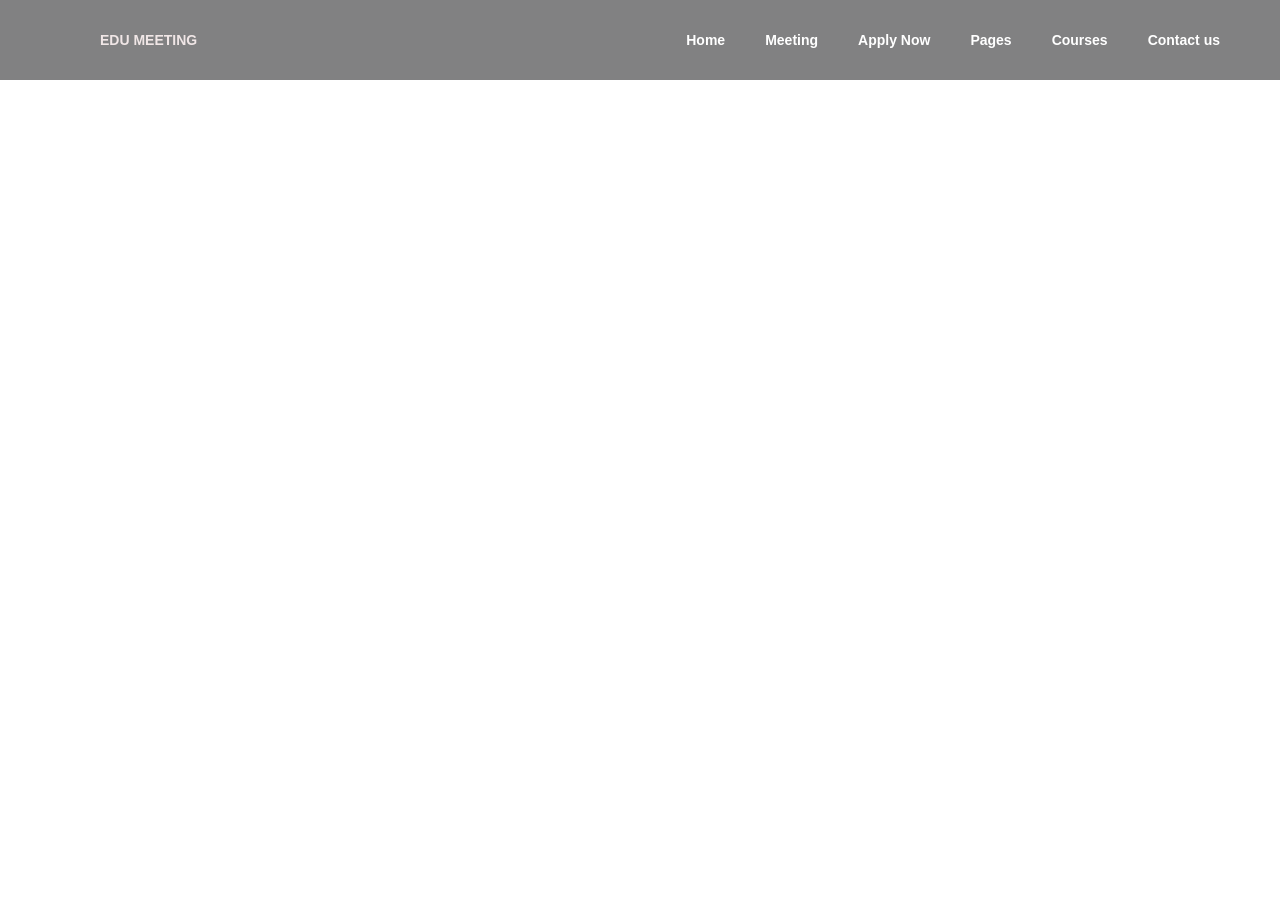
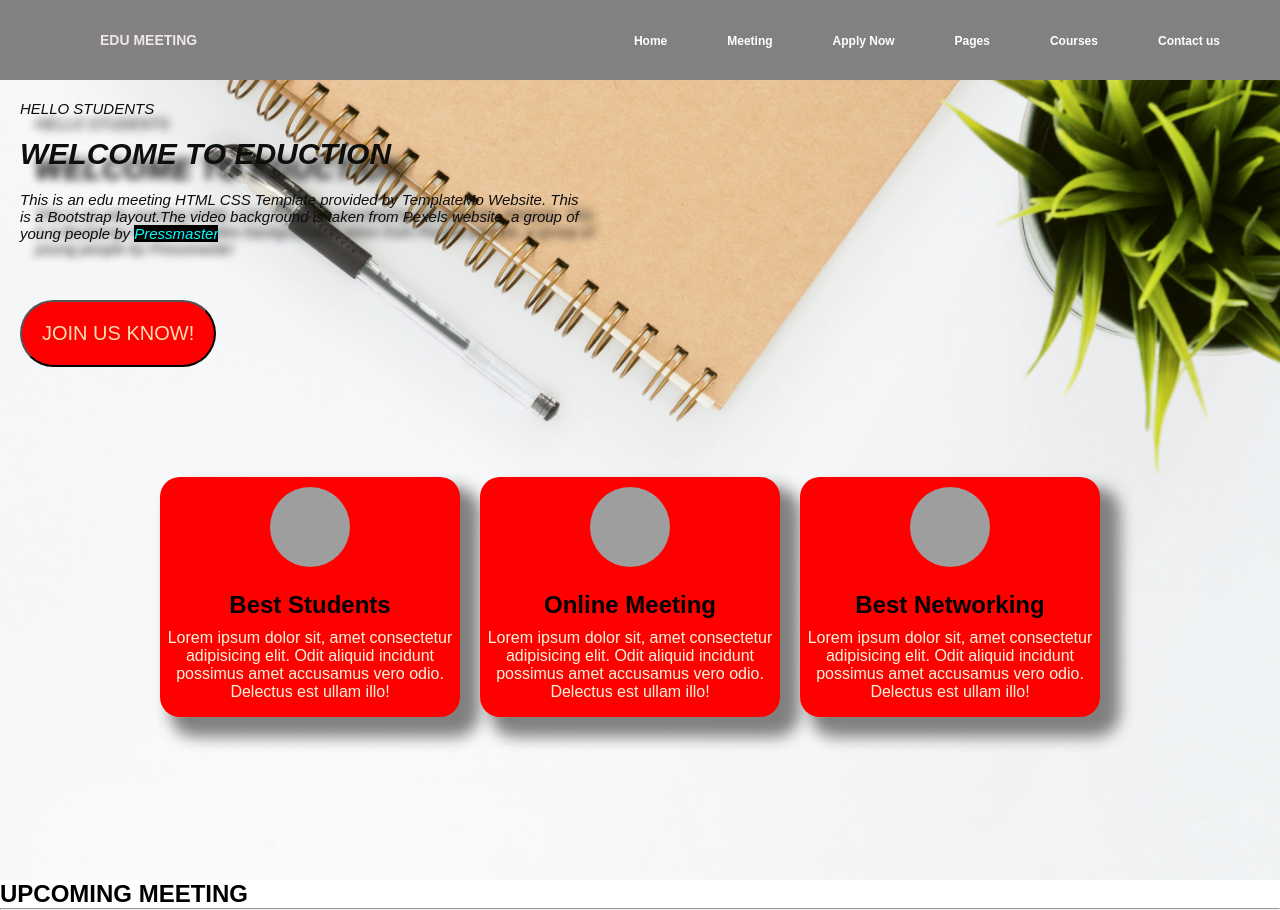
Before and after one commit to nikhil0441/Single-Page, a plain HTML site: page index.html in a window 1280 px wide. Before the commit the page ends 800 px from the top, so only its background shows below. Drawn offline with Linux system fonts and the light colour scheme; grey boxes are pictures that could not be loaded.

Commit message:
added html and css

```diff
--- a/index.html
+++ b/index.html
@@ -13,7 +13,7 @@
          <div class="logo">EDU MEETING</div>
             <ul class="nav_item">
                 <li><a href="#home">Home</a></li>
-                <li><a href="">Meeting</a></li>
+                <li><a href="#meeting">Meeting</a></li>
                 <li><a href="">Apply Now</a></li>
                 <li><a href="">Pages</a></li>
                 <li><a href="">Courses</a> </li>
@@ -23,9 +23,40 @@
     </header>
     <main>
             <section id="home">
-             <div>
+             <div class="home_item">
+                <p>HELLO STUDENTS</p>
+                <p class="heading"><strong>WELCOME TO EDUCTION</strong></h1>
+                <p>This is an edu meeting HTML CSS Template provided by TemplateMo Website. This is a Bootstrap layout.The video background is taken from Pexels website ,a group of young people by <mark>Pressmaster</mark></p>
+             </div>
+             <button>JOIN US KNOW!</button>
+
+<div class="card">
+
+             <div class="card_item">
+                <img src="https://i.pinimg.com/736x/8e/f8/55/8ef855f46702650f9c4f529d537d7d97.jpg" alt="">
+                <h1>Best Students</h1>
+                <p>Lorem ipsum dolor sit, amet consectetur adipisicing elit. Odit aliquid incidunt possimus amet accusamus vero odio. Delectus est ullam illo!</p>
+             </div>
+             <div class="card_item">
+                <img src="https://encrypted-tbn0.gstatic.com/images?q=tbn:ANd9GcTYKYRtzHIBMQKsoJAb-wJThGsHAlDfulamlw&s" alt="">
+                <h1>Online Meeting</h1>
+                <p>Lorem ipsum dolor sit, amet consectetur adipisicing elit. Odit aliquid incidunt possimus amet accusamus vero odio. Delectus est ullam illo!</p>
+             </div>
+             <div class="card_item">
+                <img src="https://encrypted-tbn0.gstatic.com/images?q=tbn:ANd9GcTIZB-iCY6zJo0wdVWCCKWNQ-_9H94la_4TDg&s" alt="">
+                <h1>Best Networking</h1>
+                <p>Lorem ipsum dolor sit, amet consectetur adipisicing elit. Odit aliquid incidunt possimus amet accusamus vero odio. Delectus est ullam illo!</p>
+             </div>
+</div>
+            </section>
+            <section id="meeting">
+           <div class="meetings">
+             <h1>UPCOMING MEETING</h1>
+             <hr>
+             <div >
 
              </div>
+           </div>
             </section>
 
     </main>
--- a/style.css
+++ b/style.css
@@ -3,6 +3,7 @@
     padding: 0px;
     box-sizing: border-box;
     font-family: Arial, Helvetica, sans-serif;
+    scroll-behavior: smooth;
 }
 
 #navbar{
@@ -10,9 +11,11 @@
     display: flex;
     justify-content: space-between;
     align-items: center;
+   position: relative;
     background-color: rgba(46, 46, 47, 0.6);
     padding: 10px 20px;
     flex-wrap: wrap;
+    /* position: ; */
 }
 #navbar .logo{
     padding-left: 80px;
@@ -24,7 +27,7 @@
 #navbar  .nav_item{
 
     display: flex;
-    gap: 40px;
+    gap: 60px;
     color: white;
     font-size: 14px;
     font-weight: bold;
@@ -33,7 +36,79 @@
 }
 #navbar a{
     color: white;
-    font-size: 14px;
+    font-size: 12px;
     font-weight: bold;
     text-decoration: none;
 }
+#navbar a:hover{
+    color: aqua;
+    background-color: black;
+    border-radius: 1px;
+    padding: auto;
+
+}
+#home{
+    color: rgb(14, 14, 14);
+    width: 100%;
+    height: 100vh;
+    background-image: url(/pexels-tirachard-kumtanom-112571-733852.jpg);
+    background-size: cover;
+    background-repeat: no-repeat;
+    background-color: black;
+
+
+}
+#home .home_item{
+    width: 600px;
+    height: 200px;
+    /* background-color: aqua; */
+    padding: 10px;
+}
+#home .home_item p{
+    padding: 10px;
+    font-size: 15px;
+    font-style: italic;
+ text-shadow: 15px 15px 8px black;
+
+}
+#home .home_item .heading{
+    font-size:  30px;
+}
+mark{
+color: aqua;
+background-color:black ;
+}
+#home button{
+    color:wheat;
+    background-color: red;
+    margin: 20px;
+    padding: 20px;
+    font-size: 20px;
+    border-radius: 100px;
+}
+.card{
+    display: flex;
+    justify-content: center;
+    justify-items: center;
+}
+.card .card_item{
+    margin-top: 90px;
+    margin-right: 20px;
+    width: 300px;
+    height: 240px;
+    color: beige;
+    background-color: red;
+    border-radius: 20px;
+    text-align: center;
+    box-shadow: 15px 15px 15px 5px gray;
+}
+.card .card_item h1{
+    padding: 10px;
+    color: black;
+}
+.card .card_item img{
+    width: 100px;
+    height: 100px;
+    border-radius: 50px;
+    padding: 10px;
+}
```
Also changed, not shown: pexels-picjumbo-com-55570-210661.jpg (added), pexels-tirachard-kumtanom-112571-733852.jpg (added).
